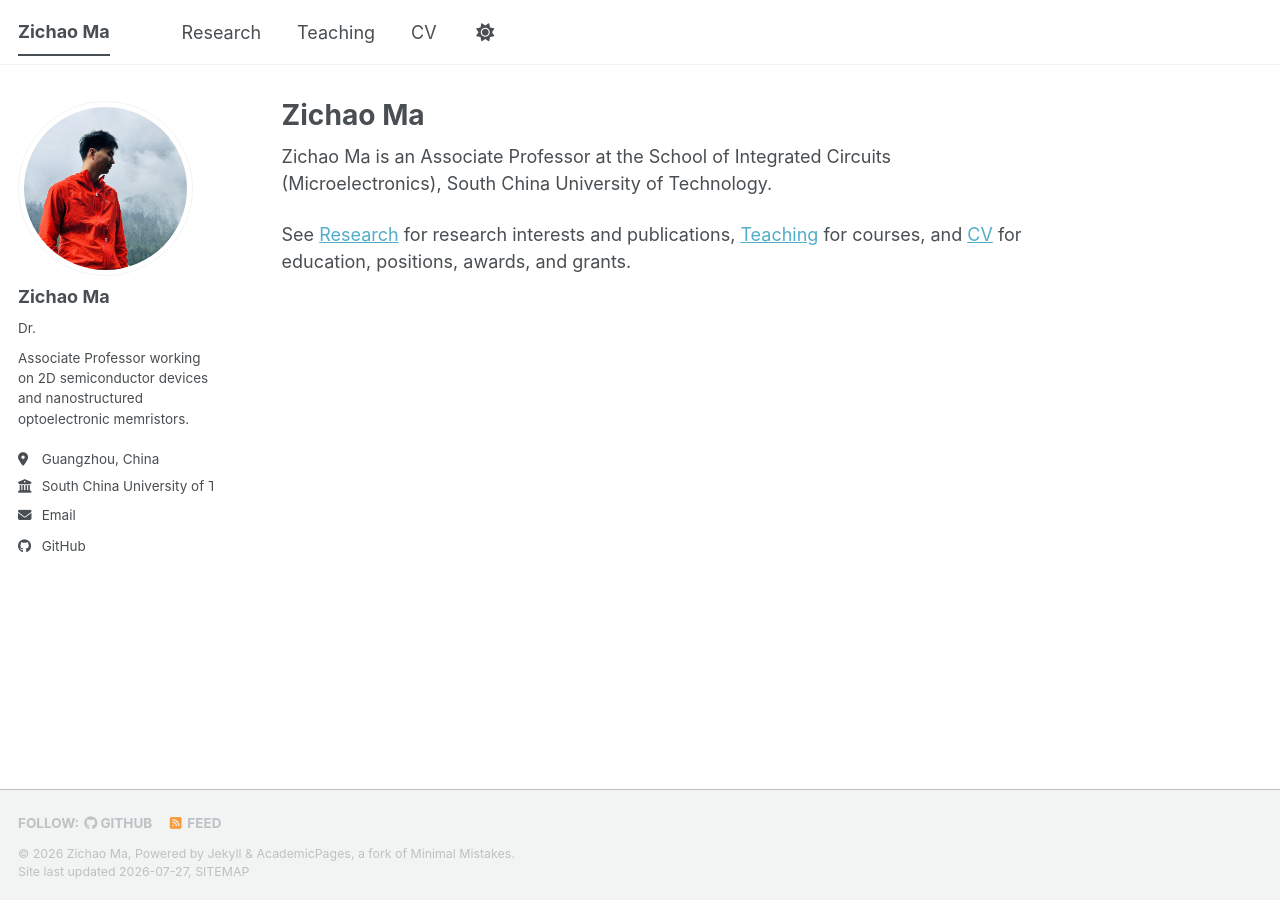
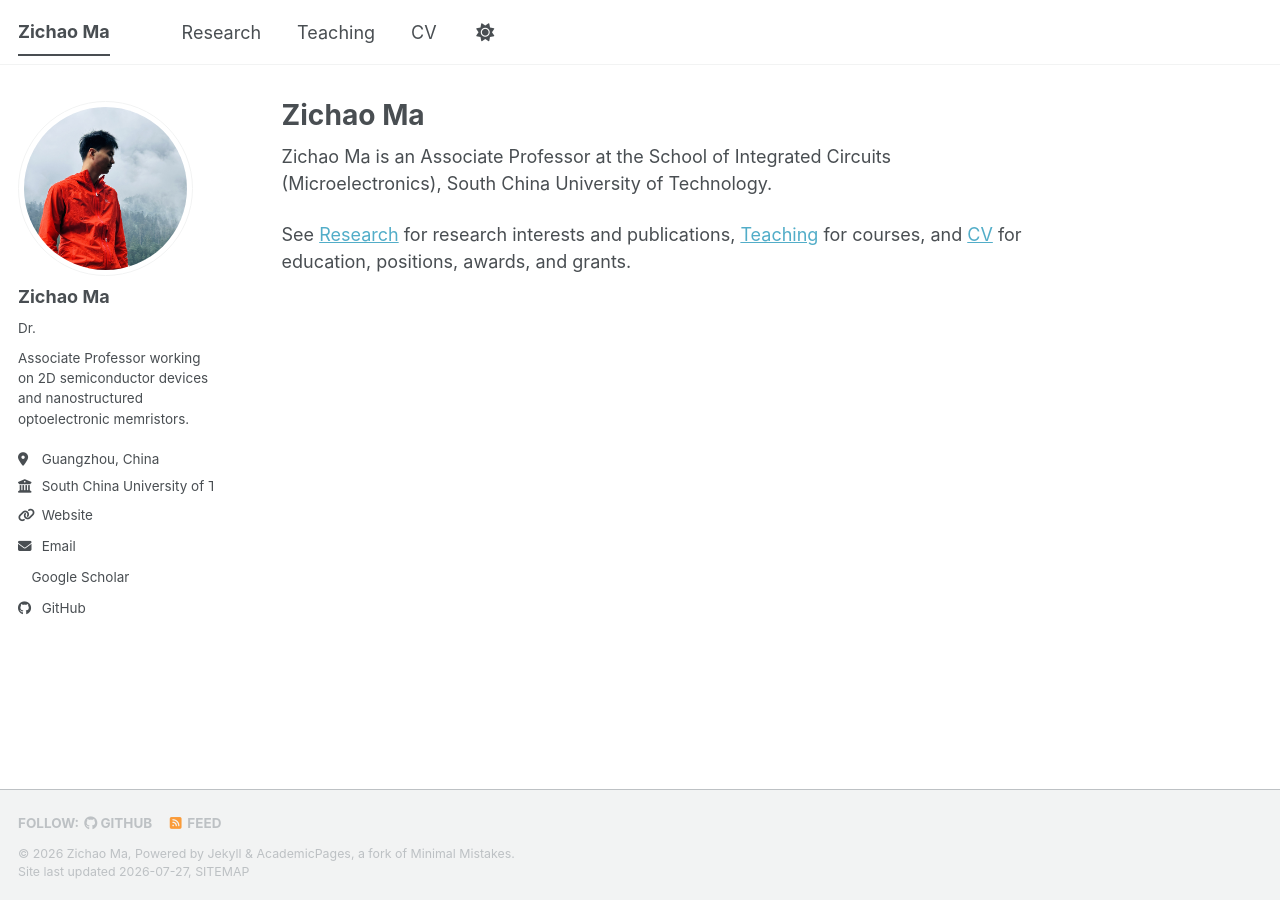
Before and after one commit to ZichaoMa/zma_homepage, a Jekyll site: the page built from _pages/about.md, in a window 1280 px wide. Built offline with Jekyll 4.4.1, drawn with Linux system fonts in a browser that asks for light colours; a style sheet for code colours, icons or effects is not loaded; a file with an impossible date is left out; part of the change alters nothing that is shown.

Commit message:
Update _config.yml

```diff
--- a/_config.yml
+++ b/_config.yml
@@ -29,13 +29,13 @@ author:
   bio              : "Associate Professor working on 2D semiconductor devices and nanostructured optoelectronic memristors."
   location         : "Guangzhou, China" # DRAFT - inferred from institution, confirm
   employer         : "South China University of Technology (SCUT)" # DRAFT - inferred from your email domain scut.edu.cn, confirm exact dept/school name
-  uri              : # URL
+  uri              : "https://www2.scut.edu.cn/microelectronics/2020/0910/c25586a504309/page.htm" # URL
   email            : "chauson@scut.edu.cn"
 
   # Academic websites
   academia         : # URL
   arxiv            : # URL - Update with the correct link to your profile
-  googlescholar    : # TODO: add your Google Scholar profile URL
+  googlescholar    : "https://scholar.google.com/citations?user=8H8aFD0AAAAJ&hl=en"  # TODO: add your Google Scholar profile URL
   inspire-hep      : # URL
   impactstory      : # URL
   orcid            : # TODO: add your ORCID URL
```
